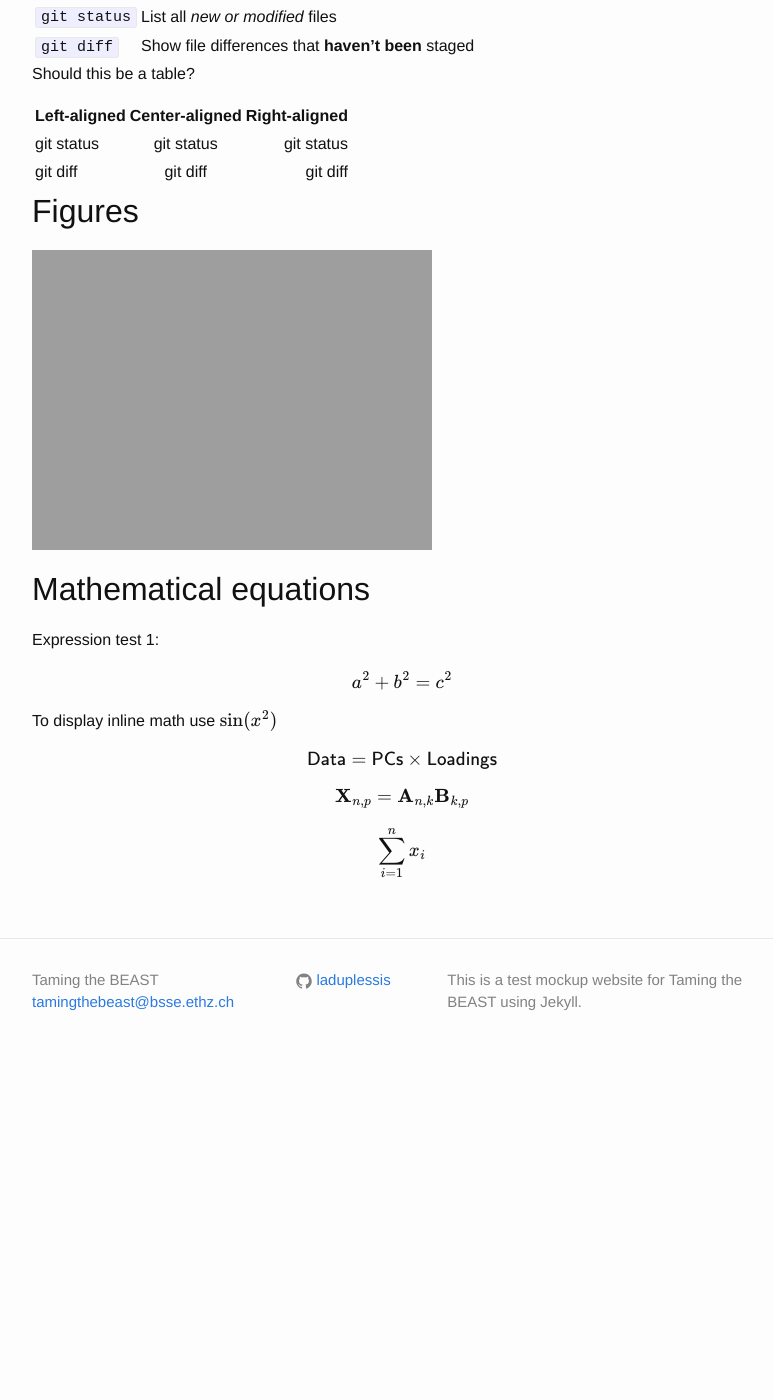
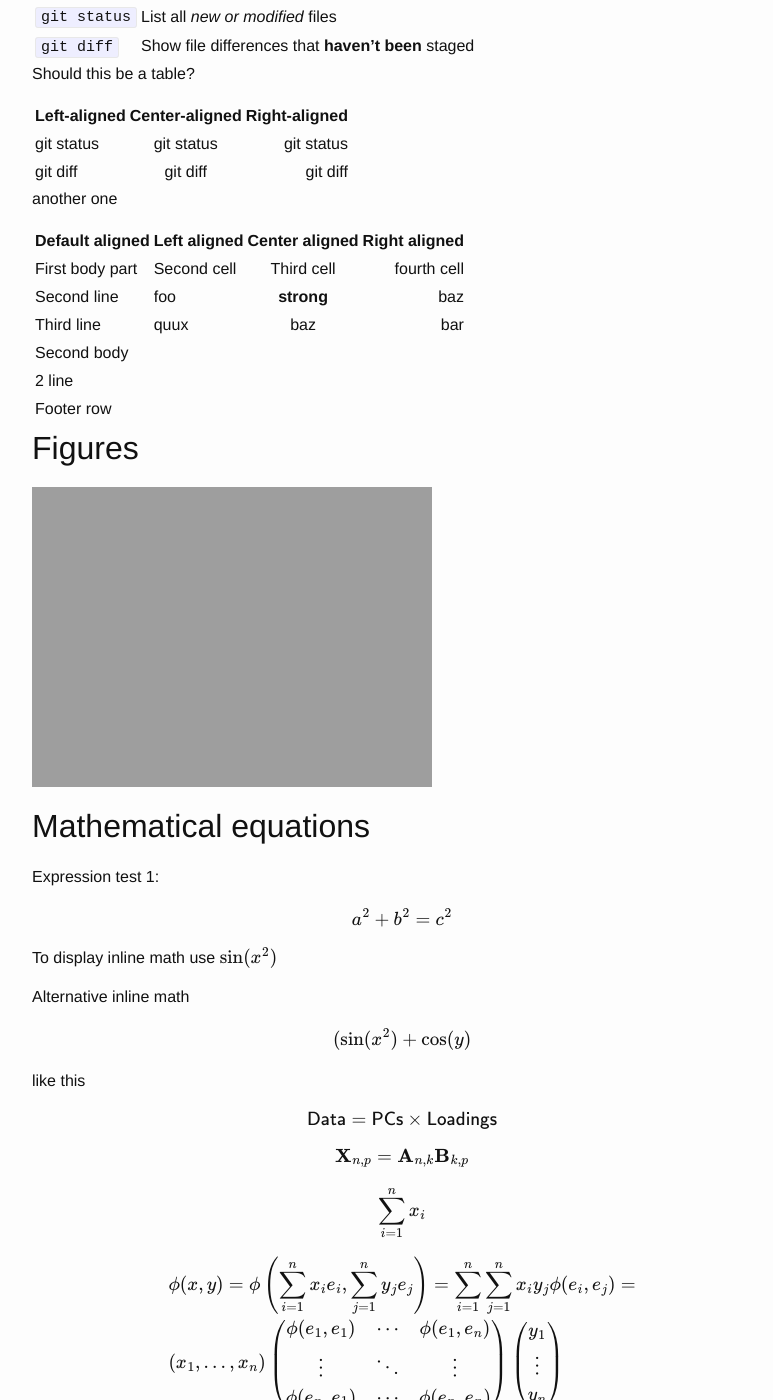
Before and after one commit to laduplessis/JekyllTest, a Jekyll site: the page built from _posts/2016-08-22-playing-with-Jekyll.md, in a window 1280 px wide and 1400 px high, scrolled down 2651 px. Shown: the whole window, without its empty margins (238-1011 px from the left). Built offline with Jekyll 4.4.1, drawn with Linux system fonts in a browser that asks for light colours; formulas are drawn with MathJax 3; before the commit the page ends 3725 px from its top, so only the background shows below that.

Commit message:
markdown

```diff
--- a/_posts/2016-08-22-playing-with-Jekyll.md
+++ b/_posts/2016-08-22-playing-with-Jekyll.md
@@ -135,6 +135,22 @@ Should this be a table?
 | git diff     | git diff       | git diff      |
 
 
+another one
+
+|-----------------+------------+-----------------+----------------|
+| Default aligned |Left aligned| Center aligned  | Right aligned  |
+|-----------------|:-----------|:---------------:|---------------:|
+| First body part |Second cell | Third cell      | fourth cell    |
+| Second line     |foo         | **strong**      | baz            |
+| Third line      |quux        | baz             | bar            |
+|-----------------+------------+-----------------+----------------|
+| Second body     |            |                 |                |
+| 2 line          |            |                 |                |
+|=================+============+=================+================|
+| Footer row      |            |                 |                |
+|-----------------+------------+-----------------+----------------|
+
+
 
 ## Figures
 
@@ -149,8 +165,31 @@ $$a^2 + b^2 = c^2$$
 
 To display inline math use \\( \sin(x^2) \\)
 
+Alternative inline math \$$( \sin(x^2) + \cos(y) $$ like this
+
+
 $$ \mathsf{Data = PCs} \times \mathsf{Loadings} $$
 
 $$ \mathbf{X}_{n,p} = \mathbf{A}_{n,k} \mathbf{B}_{k,p} $$
 
 $$ \sum_{i=1}^{n} x_i $$
+
+
+
+
+$$
+\begin{align*}
+  & \phi(x,y) = \phi \left(\sum_{i=1}^n x_ie_i, \sum_{j=1}^n y_je_j \right)
+  = \sum_{i=1}^n \sum_{j=1}^n x_i y_j \phi(e_i, e_j) = \\
+  & (x_1, \ldots, x_n) \left( \begin{array}{ccc}
+      \phi(e_1, e_1) & \cdots & \phi(e_1, e_n) \\
+      \vdots & \ddots & \vdots \\
+      \phi(e_n, e_1) & \cdots & \phi(e_n, e_n)
+    \end{array} \right)
+  \left( \begin{array}{c}
+      y_1 \\
+      \vdots \\
+      y_n
+    \end{array} \right)
+\end{align*}
+$$
```
